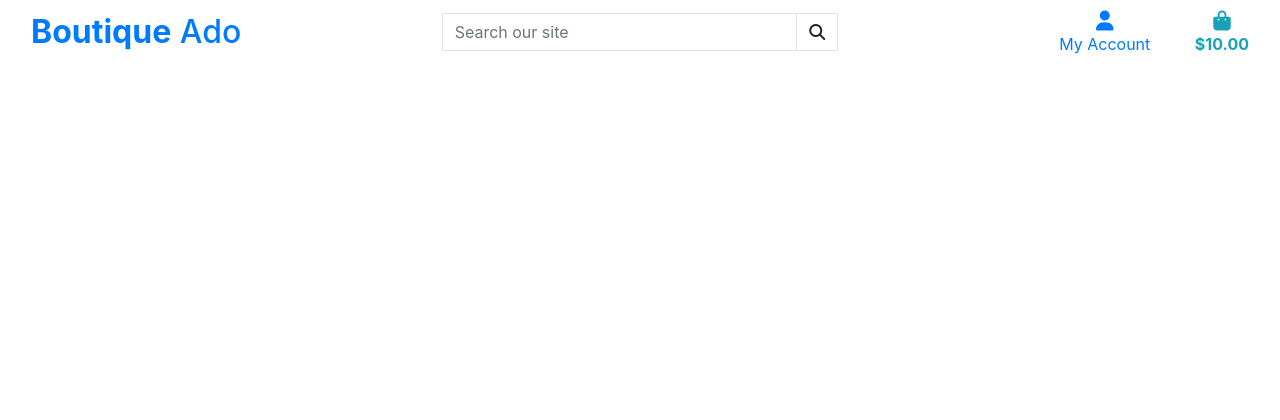
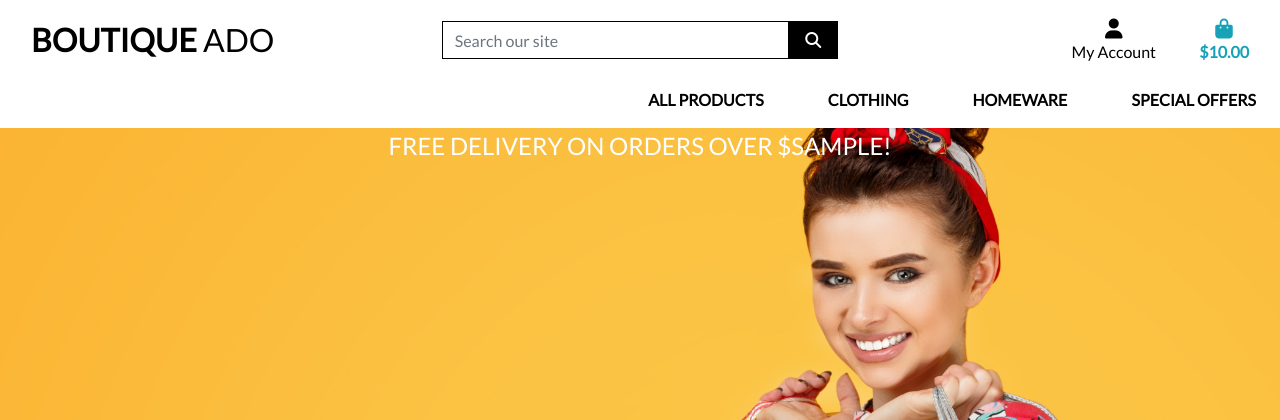
Before and after one commit to TammyGirl2015/Boutique-Ado, a Django app: template templates/base.html in a window 1280 px wide. Shown: the top 420 px of the page. Run offline with Django 3.2, Linux system fonts and the light colour scheme; the template is opened without the code that fills it: most values are stand-ins (such as "Sample title", 1, 10 or a date in 2020); some libraries are stand-ins or nearby versions.

Commit message:
add navbar and options

```diff
--- a/boutique_ado/urls.py
+++ b/boutique_ado/urls.py
@@ -18,9 +18,11 @@
 from django.urls import path, include
 from django.conf import settings
 from django.conf.urls.static import static
+from home import views
 
 urlpatterns = [
     path('admin/', admin.site.urls),
     path('accounts/', include('allauth.urls')),
     path('', include('home.urls')),
+    path('profile/', views.profile, name='profile'),
 ] + static(settings.MEDIA_URL, document_root=settings.MEDIA_ROOT)
--- a/home/urls.py
+++ b/home/urls.py
@@ -14,4 +14,5 @@
     path('admin/', admin.site.urls),
     path('accounts/', include('allauth.urls')),
     path('', views.index, name='home'),
+    path('profile/', views.profile, name='profile'),
 ]
--- a/home/views.py
+++ b/home/views.py
@@ -5,3 +5,6 @@
     """ A view to return the index page """
 
     return render(request, 'home/index.html')
+
+def profile(request):
+    return render(request, 'home/base.html')
--- a/templates/base.html
+++ b/templates/base.html
@@ -15,6 +15,8 @@
 
     {% block corecss %}
         <link rel="stylesheet" href="https://stackpath.bootstrapcdn.com/bootstrap/4.4.1/css/bootstrap.min.css" integrity="sha384-Vkoo8x4CGsO3+Hhxv8T/Q5PaXtkKtu6ug5TOeNV6gBiFeWPGFN9MuhOf23Q9Ifjh" crossorigin="anonymous">
+        <link rel="stylesheet" href="https://fonts.googleapis.com/css?family=Lato&display=swap">
+        <link rel="stylesheet" href="{% static 'css/base.css' %}">
     {% endblock %}
 
     {% block extra_css %}
@@ -34,7 +36,7 @@
 </head>
 <body>
   <header class="container-fluid fixed-top">
-        <div class="row">
+      <div id="topnav" class="row bg-white pt-lg-2 d-none d-lg-flex">
           <div class="col-12 col-lg-4 my-auto py-1 py-lg-0 text-center text-lg-left">
               <a href="{% url 'home' %}" class="nav-link main-logo-link">
                   <h2 class="logo-font text-black my-0"><strong>Boutique</strong> Ado</h2>
@@ -93,6 +95,20 @@
               </ul>
           </div>
       </div>
+      <div class="row bg-white">
+          <nav class="navbar navbar-expand-lg navbar-light w-100">
+              <button class="navbar-toggler" type="button" data-toggle="collapse" data-target="#main-nav" aria-controls="main-nav" aria-expanded="false" aria-label="Toggle navigation">
+                  <span class="navbar-toggler-icon"></span>
+              </button>
+              {% include 'includes/mobile-top-header.html' %}
+              {% include 'includes/main-nav.html' %}
+          </nav>
+      </div>
+      <div id="delivery-banner" class="row text-center">
+          <div class="col bg-black text-white">
+              <h4 class="logo-font my-1">Free delivery on orders over ${{ free_shipping_threshold }}!</h4>
+          </div>
+      </div>
   </header>
 
   {% if messages %}
@@ -107,7 +123,3 @@
 
   {% block postloadjs %}
   {% endblock %}
-
-
-  </body>
-</html>
--- /dev/null
+++ b/templates/includes/main-nav.html
@@ -0,0 +1,50 @@
+<div class="collapse navbar-collapse" id="main-nav"></div>
+    <ul class="navbar-nav w-auto mx-auto">
+        <li class="nav-item dropdown">
+            <a class="logo-font font-weight-bold nav-link text-black mr-5" href="#" id="all-products-link" data-toggle="dropdown" aria-haspopup="true" aria-expanded="false">
+                All Products
+            </a>
+            <div class="dropdown-menu border-0" aria-labelledby="all-products-link">
+                <a href="" class="dropdown-item">By Price</a>
+                <a href="" class="dropdown-item ">By Rating</a>
+                <a href="" class="dropdown-item ">By Category</a>
+                <a href="" class="dropdown-item">All Products</a>
+            </div>
+        </li>
+
+        <li class="nav-item dropdown">
+            <a class="logo-font font-weight-bold nav-link text-black mr-5" href="#" id="clothing-link" data-toggle="dropdown" aria-haspopup="true" aria-expanded="false">
+                Clothing
+            </a>
+            <div class="dropdown-menu border-0" aria-labelledby="clothing-link">
+                <a href="" class="dropdown-item">Activewear &amp; Essentials</a>
+                <a href="" class="dropdown-item">Jeans</a>
+                <a href="" class="dropdown-item">Shirts</a>
+                <a href="" class="dropdown-item">All Clothing</a>
+            </div>
+        </li>
+
+        <li class="nav-item dropdown">
+            <a class="logo-font font-weight-bold nav-link text-black mr-5" href="#" id="homeware-link" data-toggle="dropdown" aria-haspopup="true" aria-expanded="false">
+                Homeware
+            </a>
+            <div class="dropdown-menu border-0" aria-labelledby="homeware-link">
+                <a href="" class="dropdown-item">Bed &amp; Bath</a>
+                <a href="" class="dropdown-item">Kitchen &amp; Dining</a>
+                <a href="" class="dropdown-item">All Homeware</a>
+            </div>
+        </li>
+
+        <li class="nav-item dropdown">
+            <a class="logo-font font-weight-bold nav-link text-black" href="#" id="specials-link" data-toggle="dropdown" aria-haspopup="true" aria-expanded="false">
+                Special Offers
+            </a>
+            <div class="dropdown-menu border-0" aria-labelledby="specials-link">
+                <a href="" class="dropdown-item">New Arrivals</a>
+                <a href="" class="dropdown-item">Deals</a>
+                <a href="" class="dropdown-item">Clearance</a>
+                <a href="" class="dropdown-item">All Specials</a>
+            </div>
+        </li>
+    </ul>
+</div>
--- /dev/null
+++ b/templates/includes/mobile-top-header.html
@@ -0,0 +1,56 @@
+<li class="list-inline-item"></li>
+    <a class="text-black nav-link d-block d-lg-none" href="#" id="mobile-search" data-toggle="dropdown" aria-haspopup="true" aria-expanded="false">
+        <div class="text-center">
+            <div><i class="fas fa-search fa-lg"></i></div>
+            <p class="my-0">Search</p>
+        </div>
+    </a>
+    <div class="dropdown-menu border-0 w-100 p-3 rounded-0 my-0" aria-labelledby="mobile-search">
+        <form class="form" method="GET" action="">
+            <div class="input-group w-100">
+                <input class="form-control border border-black rounded-0" type="text" name="q" placeholder="Search our site">
+                <div class="input-group-append">
+                    <button class="form-control form-control btn btn-black border border-black rounded-0" type="submit">
+                        <span class="icon">
+                            <i class="fas fa-search"></i>
+                        </span>
+                    </button>
+                </div>
+            </div>
+        </form>
+    </div>
+</li>
+<li class="list-inline-item dropdown">
+    <a class="text-black nav-link d-block d-lg-none" href="#" id="user-options" data-toggle="dropdown" aria-haspopup="true" aria-expanded="false">
+        <div class="text-center">
+            <div><i class="fas fa-user fa-lg"></i></div>
+            <p class="my-0">My Account</p>
+        </div>
+    </a>
+    <div class="dropdown-menu border-0" aria-labelledby="user-options">
+        {% if request.user.is_authenticated %}
+            {% if request.user.is_superuser %}
+                <a href="{% url 'account_logout' %}" class="dropdown-item">Product Management</a>
+            {% endif %}
+            <a href="{% url 'profile' %}" class="dropdown-item">My Profile</a>
+            <a href="{% url 'account_logout' %}" class="dropdown-item">Logout</a>
+        {% else %}
+            <a href="{% url 'account_signup' %}" class="dropdown-item">Register</a>
+            <a href="{% url 'account_login' %}" class="dropdown-item">Login</a>
+        {% endif %}
+    </div>
+</li>
+<li class="list-inline-item">
+    <a class="{% if grand_total %}text-primary font-weight-bold{% else %}text-black{% endif %} nav-link d-block d-lg-none" href="">
+        <div class="text-center">
+            <div><i class="fas fa-shopping-bag fa-lg"></i></div>
+            <p class="my-0">
+                {% if grand_total %}
+                    ${{ grand_total|floatformat:2 }}
+                {% else %}
+                    $0.00
+                {% endif %}
+            </p>
+        </div>
+    </a>
+</li>
```
Lines whose indentation alone changed are shown as unchanged.
